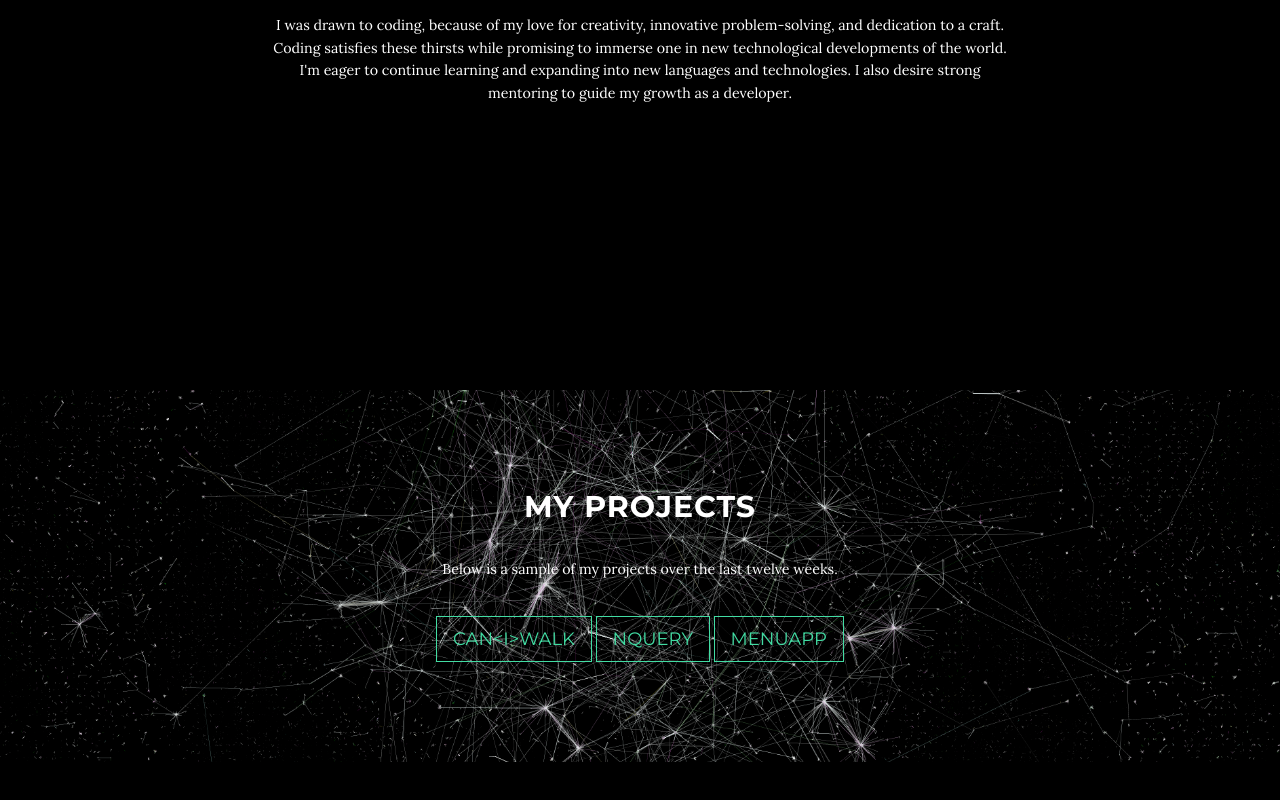
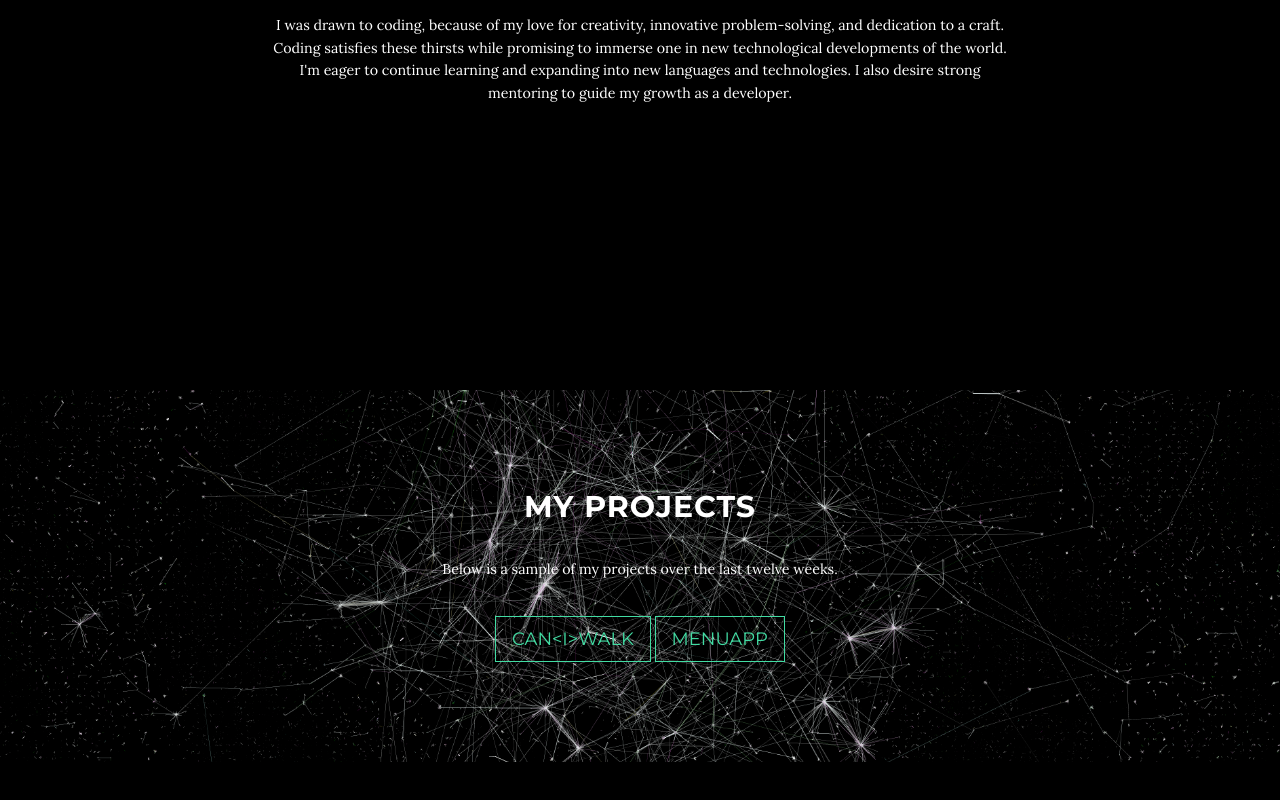
Before and after one commit to xgsarnold/xgsarnold.github.io, a plain HTML site: page index.html in a window 1280 px wide. Shown: the part 1636-2436 px from the top of the page. Drawn offline with Linux system fonts and the light colour scheme; some packages are replaced by stand-ins of ours.

Commit message:
Add link to menuapp.

```diff
--- a/index.html
+++ b/index.html
@@ -78,7 +78,7 @@
                 <div class="row">
                     <div class="col-md-8 col-md-offset-2">
                         <h1 class="brand-heading">Geoff Arnold</h1>
-                        <p class="intro-text">Ruby on Rails developer.</p>
+                        <p class="intro-text">Ruby on Rails developer</p>
                         <a href="#about" class="btn btn-circle page-scroll">
                             <i class="fa fa-angle-double-down animated"></i>
                         </a>
@@ -110,8 +110,8 @@
                     <h2>My Projects</h2>
                     <p>Below is a sample of my projects over the last twelve weeks.</p>
                     <a href="https://intense-inferno-3546.firebaseapp.com/#/home" class="btn btn-default btn-lg">CAN&#60;i&#62;WALK</a>
-                    <a href="http://startbootstrap.com/template-overviews/grayscale/" class="btn btn-default btn-lg">NQuery</a>
-                    <a href="http://startbootstrap.com/template-overviews/grayscale/" class="btn btn-default btn-lg">MenuApp</a>
+                    <!-- <a href="http://startbootstrap.com/template-overviews/grayscale/" class="btn btn-default btn-lg">NQuery</a> -->
+                    <a href="https://dry-mountain-67136.herokuapp.com/" class="btn btn-default btn-lg">MenuApp</a>
                 </div>
             </div>
         </div>
```
